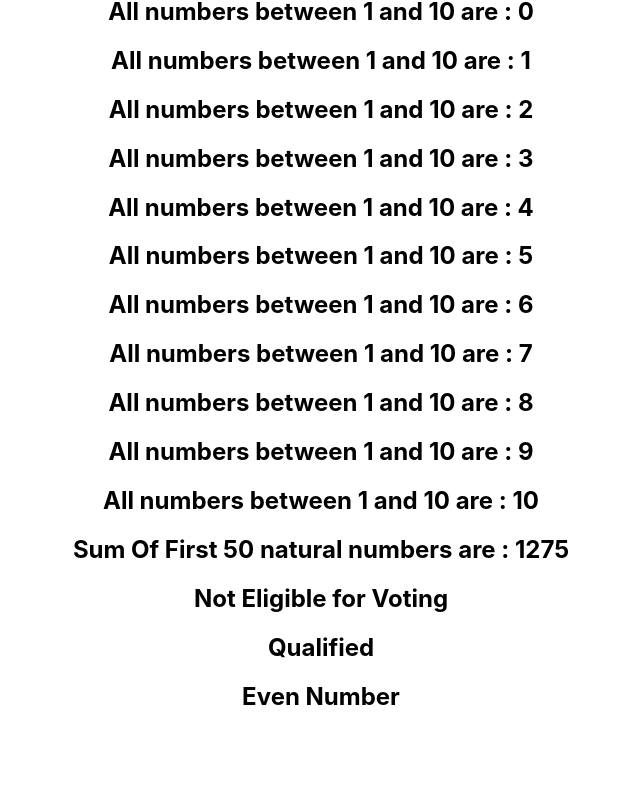
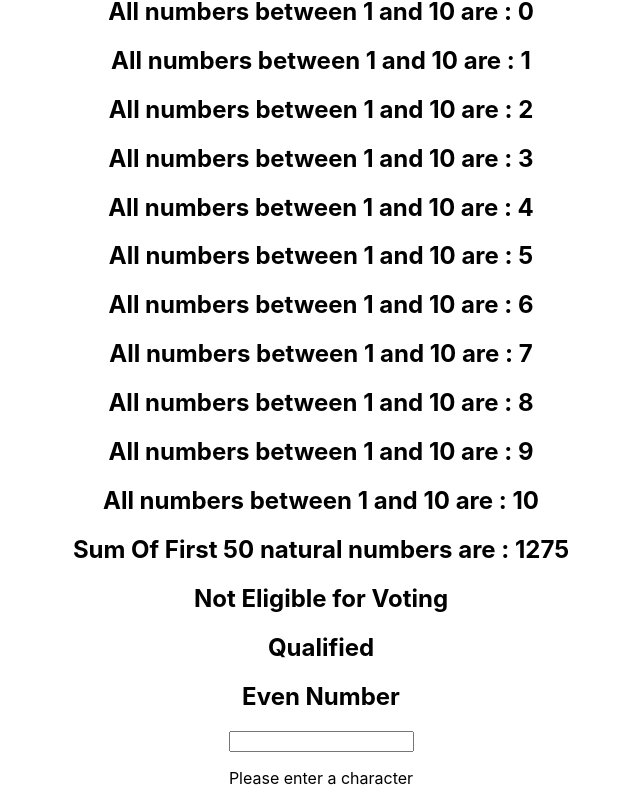
Before and after one commit to vramana814/React-JS-Practice-1, a React (Create React App) app: page / in a window 1280 px wide. Shown: the part 561-1365 px from the top of the page, without its empty margins (319-959 px from the left). Before the commit the page ends 1291 px from the top, so only its background shows below. Built offline with nearby package versions, Linux system fonts and the light colour scheme.

Commit message:
added components

```diff
--- a/src/App.js
+++ b/src/App.js
@@ -19,6 +19,7 @@ import Naturalnumbers from './Components/Naturalnumbers';
 import EligibleforVoting from './Components/Eligileforvotitng';
 import Ageandpercentage from './Components/Ageandpercentage';
 import Evenorodd from './Components/Evenorodd';
+import Vowel from './Components/Vowel';
 
 
 class App extends Component {
@@ -41,6 +42,7 @@ class App extends Component {
         <EligibleforVoting></EligibleforVoting>
         <Ageandpercentage></Ageandpercentage>
         <Evenorodd></Evenorodd>
+        <Vowel></Vowel>
       </div>
     );
   }
--- a/src/Components/Ageandpercentage.jsx
+++ b/src/Components/Ageandpercentage.jsx
@@ -16,6 +16,7 @@ export default class Ageandpercentage extends Component {
         }
     }
   render() {
+
       var val1 = this.Ageandpercentage(this.state.age,this.state.percentage);
     return (
       <div id = "Check For Eligibility">
--- a/src/Components/Evenorodd.jsx
+++ b/src/Components/Evenorodd.jsx
@@ -7,7 +7,7 @@ export default class Evenorodd extends Component {
         Number: 10
     }
     evenOrOdd(n){
-        if (n%2 == 0){
+        if (n%2 === 0){
             return <h2>Even Number</h2>
         }
         else{
--- /dev/null
+++ b/src/Components/Vowel.jsx
@@ -0,0 +1,37 @@
+// Program to accept any character from the user and print it is "Vowel" or "Consonant"
+
+import React, { Component } from 'react'
+
+export default class Vowel extends Component {
+
+    state = {
+        statement:'Please enter a character'
+    }
+    handleChange(e){
+        console.log(e.target.value)
+        if(
+            e.target.value === 'a' ||
+            e.target.value === 'e' ||
+            e.target.value === 'i' ||
+            e.target.value === 'o' ||
+            e.target.value === 'u'
+            ){
+            this.setState({statement : 'Vowel'})
+        }else if (e.target.value === ''){
+          this.setState({statement : 'Please enter a character'})
+        }else if (e.target.value.length>=1){
+            this.setState({statement : 'please enter only one character'})
+          }
+        else {
+            this.setState({statement : 'Consonant'})
+        }
+    }
+  render() {
+    return (
+      <div className="Vowel or Consonant">
+      <input onChange={this.handleChange.bind(this)}/>
+      <p>{this.state.statement}</p>
+      </div>
+    )
+  }
+}
```
Also changed, not shown: src/Components/AlphabetOrNumber.jsx (added, +13 -0 lines).
